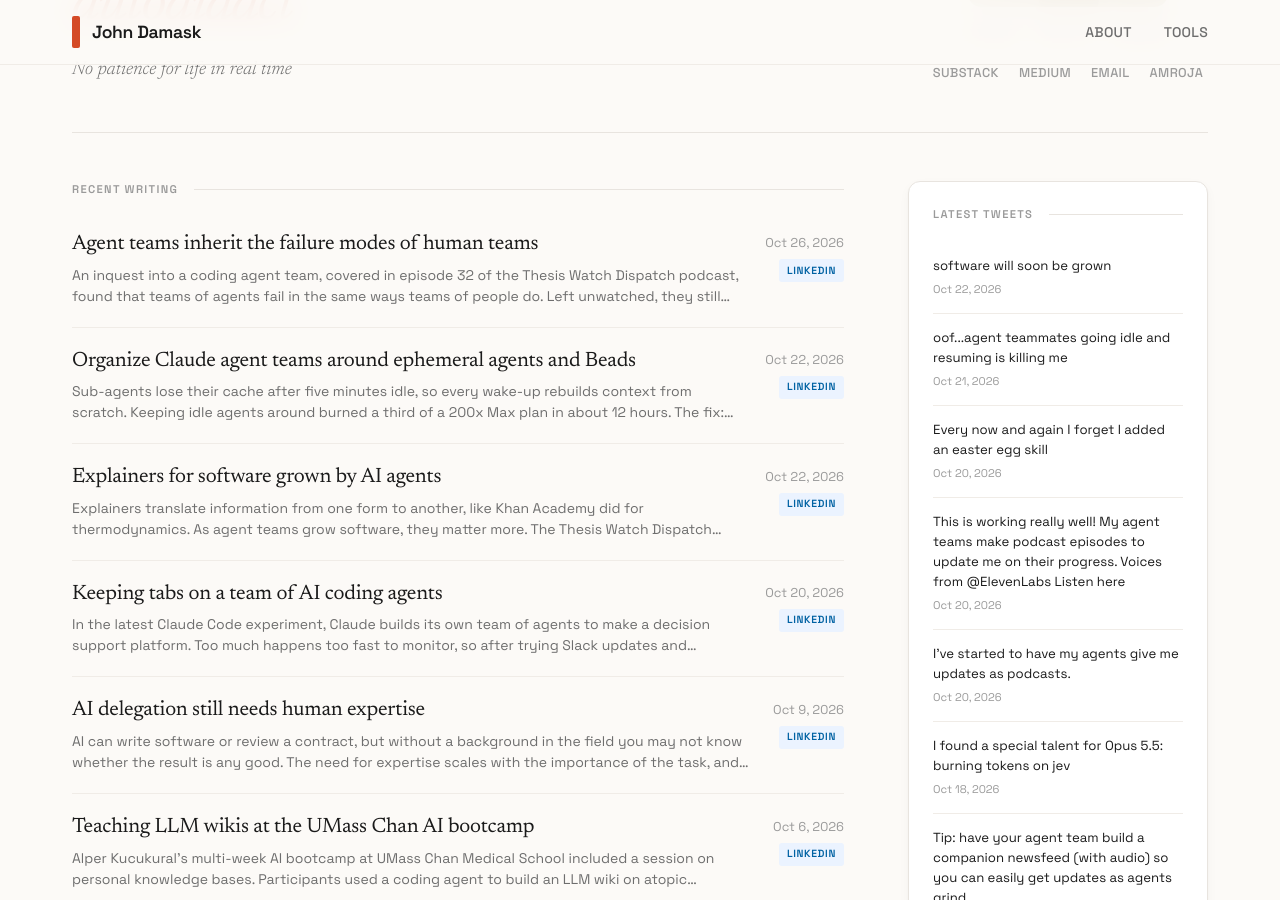
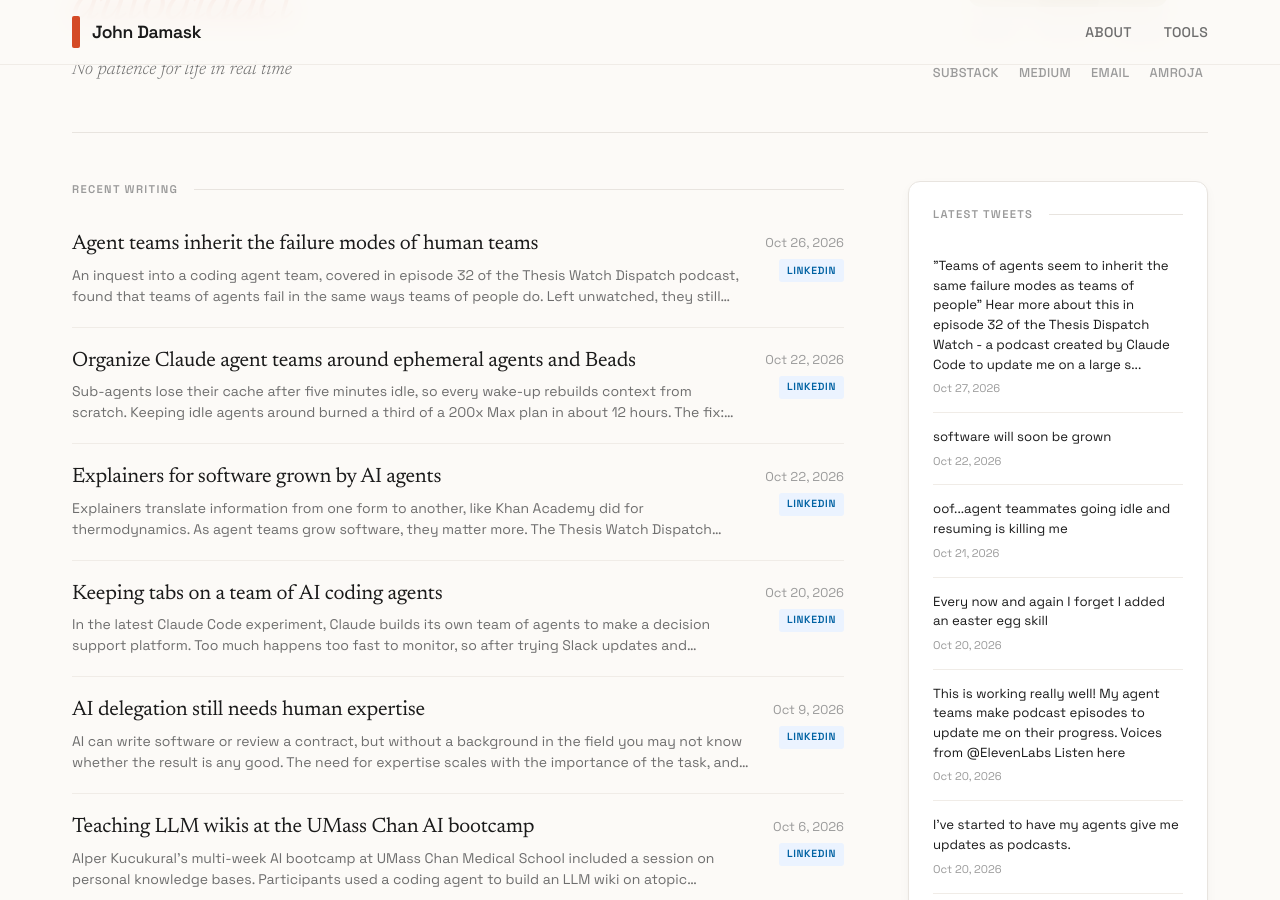
Before and after one commit to jbdamask/jbdamask.github.io, a Jekyll site: the page built from index.html, in a window 1280 px wide and 900 px high, scrolled down 362 px. Built offline with Jekyll 4.4.1, drawn with Linux system fonts in a browser that asks for light colours; the list of posts is cut into pages by our own code; some of the changed text lies outside the part shown.

Commit message:
Update Twitter posts

```diff
--- a/_data/twitter-posts.yml
+++ b/_data/twitter-posts.yml
@@ -2,6 +2,15 @@
 # Fetches latest tweets and merges with existing posts
 # Keeps max 150 most recent tweets (LIFO)
 
+- title: '"Teams of agents seem to inherit the same failure modes as teams of people"
+    Hear more about this in ...'
+  source: twitter
+  url: https://twitter.com/jbdamask/status/2115064629252812970
+  date: '2026-10-27'
+  excerpt: '"Teams of agents seem to inherit the same failure modes as teams of people"
+    Hear more about this in episode 32 of the Thesis Dispatch Watch - a podcast created
+    by Claude Code to update me on a large s...'
+  image: https://pbs.twimg.com/news_img/2115064678317776896/ATPzNM10?format=jpg&name=orig
 - title: software will soon be grown
   source: twitter
   url: https://twitter.com/jbdamask/status/2113100530847191320
@@ -1180,12 +1189,3 @@
   date: '2026-07-31'
   excerpt: Don't forget to add LLM-call circuit breakers to your apps!
   image: ''
-- title: The rate of LLM evolution is faster than many apps that use them should evolve.
-    Builders will either...
-  source: twitter
-  url: https://twitter.com/jbdamask/status/2083195871886189036
-  date: '2026-07-31'
-  excerpt: The rate of LLM evolution is faster than many apps that use them should
-    evolve. Builders will either accept that or figure out app-specific eval test
-    suites and automation to triage new models. Intern...
-  image: ''
```
